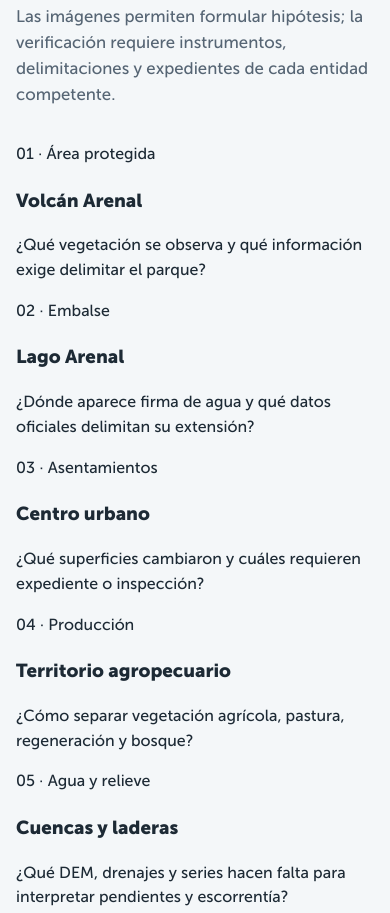
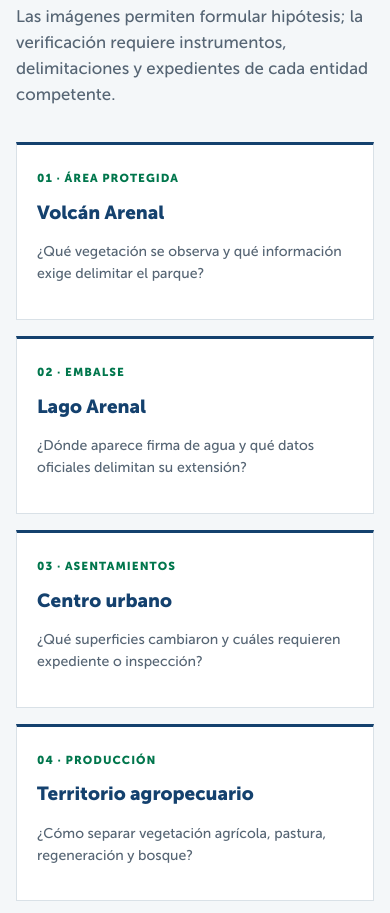
Before and after one commit to apuitox04/san-carlos-taller, a website: page docs/index.html in a window 390 px wide. Shown: the part 1790-2703 px from the top of the page. Drawn offline with Linux system fonts and the light colour scheme.

Commit message:
style: incorporar tarjetas de seis paisajes de La Fortuna

```diff
--- a/docs/assets/app.css
+++ b/docs/assets/app.css
@@ -1036,3 +1036,6 @@
     text-decoration: none;
   }
 }
+
+/* Análisis territorial: seis casos de estudio con lectura en móvil e impresión */
+.landscape-grid{display:grid;grid-template-columns:repeat(3,minmax(0,1fr));gap:1rem}.landscape-grid article{background:white;border:1px solid var(--line);padding:1.25rem;border-top:3px solid var(--blue);min-height:156px}.landscape-grid article span{font-size:.72rem;text-transform:uppercase;letter-spacing:.09em;color:var(--green-dark);font-weight:800}.landscape-grid article h3{color:var(--blue);font-size:1.18rem;margin:.5rem 0}.landscape-grid article p{color:var(--muted);line-height:1.55;font-size:.88rem}.method-note{margin-top:1.2rem;border-left:3px solid var(--green);background:#f7fafb;padding:1rem;line-height:1.6}@media(max-width:980px){.landscape-grid{grid-template-columns:repeat(2,minmax(0,1fr))}}@media(max-width:680px){.landscape-grid{grid-template-columns:1fr}}@media print{.landscape-grid{grid-template-columns:repeat(2,minmax(0,1fr))}.landscape-grid article{break-inside:avoid}}
```
